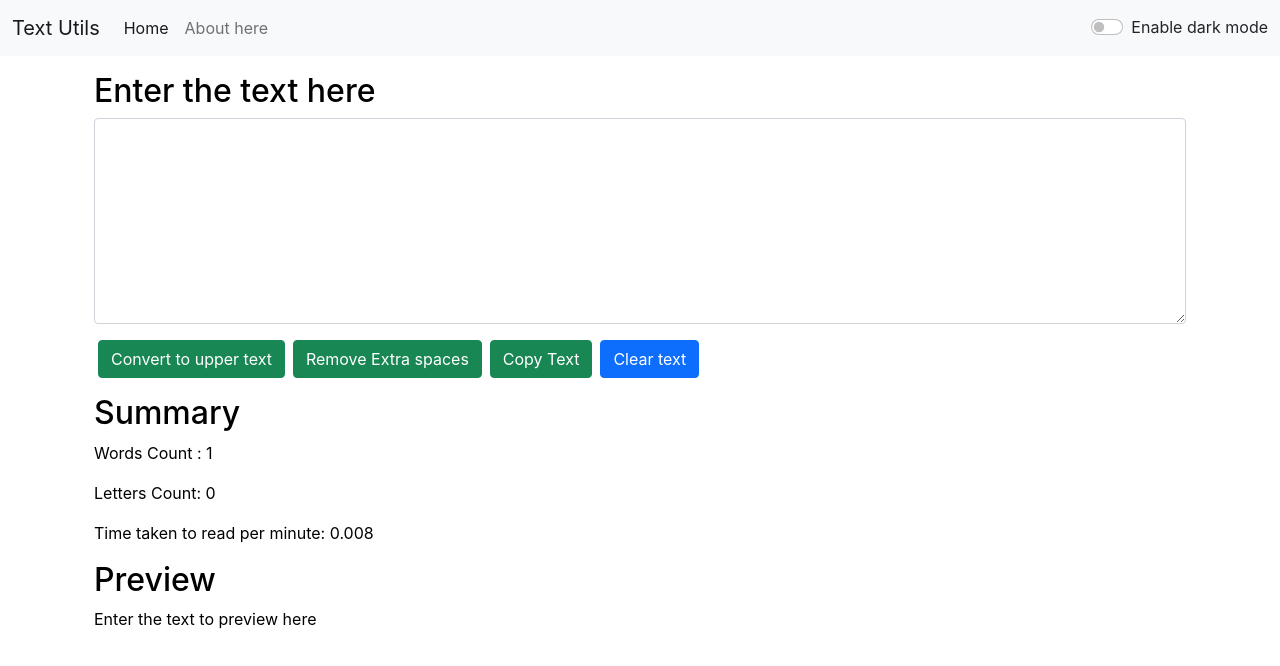
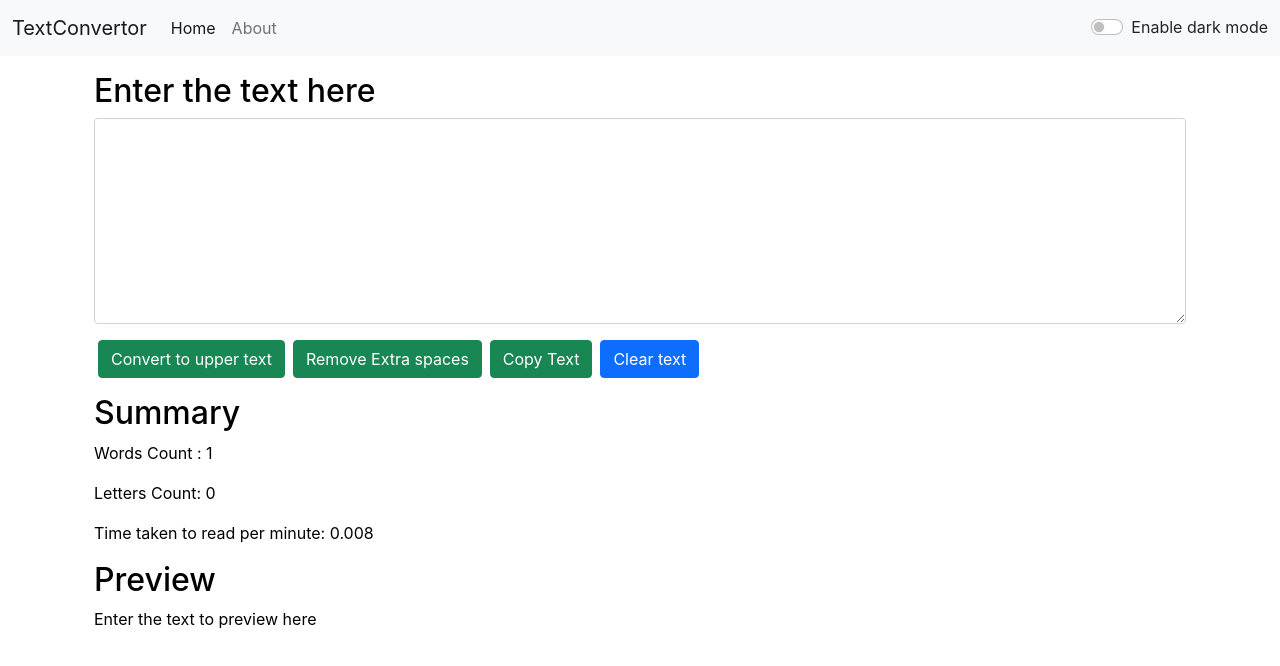
Before and after one commit to Ashukumar7036/TextConvertor-React, a React (Create React App) app: page / in a window 1280 px wide. Shown: the top 666 px of the page. Built offline with nearby package versions, Linux system fonts and the light colour scheme.

Commit message:
Router added

```diff
--- a/package.json
+++ b/package.json
@@ -8,6 +8,7 @@
     "@testing-library/user-event": "^12.8.3",
     "react": "^17.0.2",
     "react-dom": "^17.0.2",
+    "react-router-dom": "^5.3.0",
     "react-scripts": "4.0.3",
     "web-vitals": "^1.1.2"
   },
--- a/src/App.js
+++ b/src/App.js
@@ -1,10 +1,11 @@
 // import logo from "./logo.svg";
 import "./App.css";
-// import About from "./components/About";
+import About from "./components/About";
 import Navbar from "./components/Navbar";
 import TextForm from "./components/TextForm";
 import React, { useState } from "react";
 import Alert from "./components/Alert";
+import { BrowserRouter as Router, Switch, Route, Link } from "react-router-dom";
 
 function App() {
   const [mode, setMode] = useState("light");
@@ -34,17 +35,24 @@
   };
   return (
     <>
-      {/* <Navbar title="Text Utils" about="About Us"></Navbar> */}
-      <Navbar title="Text Utils" mode={mode} toggleMode={toggleMode} />
+      <Router>
+        <Navbar title="TextConvertor" mode={mode} toggleMode={toggleMode} />
         <Alert alert={alert} />
         <div className="container my-3">
+          <Switch>
+            <Route path="/about">
+              <About />
+            </Route>
+            <Route path="/">
               <TextForm
                 showAlert={showAlert}
                 heading="Enter the text here"
                 mode={mode}
               />
-        {/* <About /> */}
+            </Route>
+          </Switch>
         </div>
+      </Router>
     </>
   );
 }
--- a/src/components/Navbar.js
+++ b/src/components/Navbar.js
@@ -1,5 +1,6 @@
 import React from "react";
 import PropTypes from "prop-types";
+import { Link } from "react-router-dom";
 
 export default function Navbar(props) {
   return (
@@ -10,10 +11,10 @@
         className={`navbar navbar-expand-lg navbar-${props.mode} bg-${props.mode}`}
       >
         <div className="container-fluid">
-          <a className="navbar-brand" href="/">
+          <Link className="navbar-brand" to="/">
             {/* Using props to get value from app.js  */}
             {props.title}
-          </a>
+          </Link>
           <button
             className="navbar-toggler"
             type="button"
@@ -28,14 +29,14 @@
           <div className="collapse navbar-collapse" id="navbarSupportedContent">
             <ul className="navbar-nav me-auto mb-2 mb-lg-0">
               <li className="nav-item">
-                <a className="nav-link active" aria-current="page" href="/">
+                <Link className="nav-link active" aria-current="page" to="/">
                   Home
-                </a>
+                </Link>
               </li>
               <li className="nav-item">
-                <a className="nav-link" href="/">
+                <Link className="nav-link" to="/about">
                   {props.about}
-                </a>
+                </Link>
               </li>
             </ul>
             {/* <form className="d-flex">
@@ -83,5 +84,5 @@
 Navbar.defaultProps = {
   // if any value is not passed into props then default props values are passed to it
   title: "Title here",
-  about: "About here",
+  about: "About",
 };
```
Also changed, not shown: 1 other file (tests, documents, lock files or other folders). Lines whose indentation alone changed are shown as unchanged.
